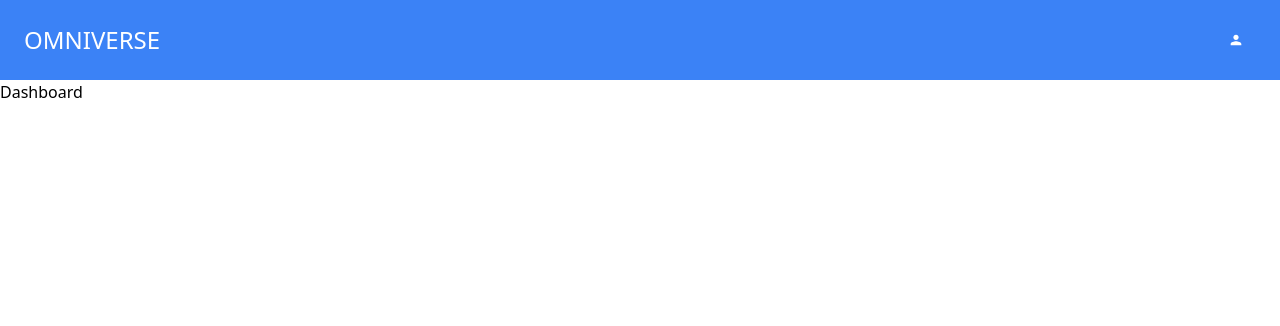
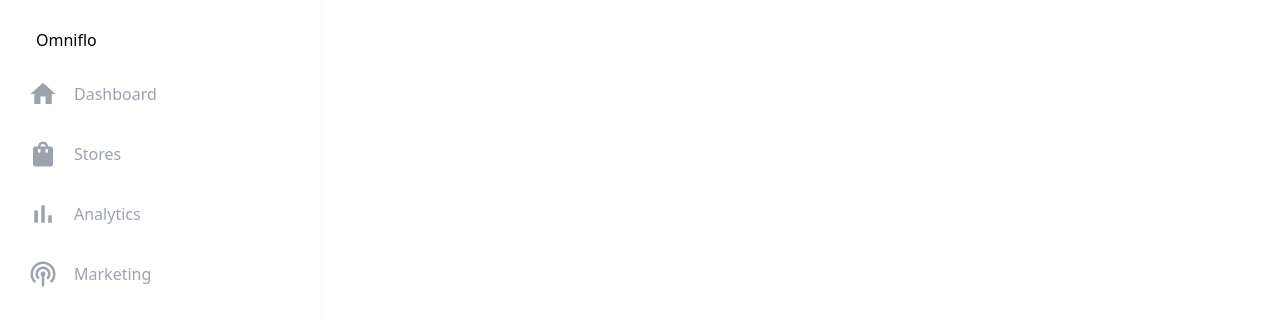
Before and after one commit to omni-srejitk/omniverse, a React (Vite) app in the folder dashboard/: page / in a window 1280 px wide. Shown: the top 326 px of the page. Built offline with nearby package versions, Linux system fonts and the light colour scheme.

Commit message:
Chore : Minor code changes

```diff
--- a/dashboard/src/App.css
+++ b/dashboard/src/App.css
@@ -1,3 +1,3 @@
 #root {
-  margin: 0 auto;
+  margin: 0;
 }
--- a/dashboard/src/App.jsx
+++ b/dashboard/src/App.jsx
@@ -1,10 +1,12 @@
 import './App.css';
 import { Header } from './components/Header/Header';
+import { Sidebar } from './components/Sidebar/Sidebar';
 import { RouterConfig } from './config/RouterConfig';
 
 function App() {
   return (
-    <div className='App'>
+    <div className='App flex'>
+      <Sidebar />
       <Header />
       <RouterConfig />
     </div>
```
